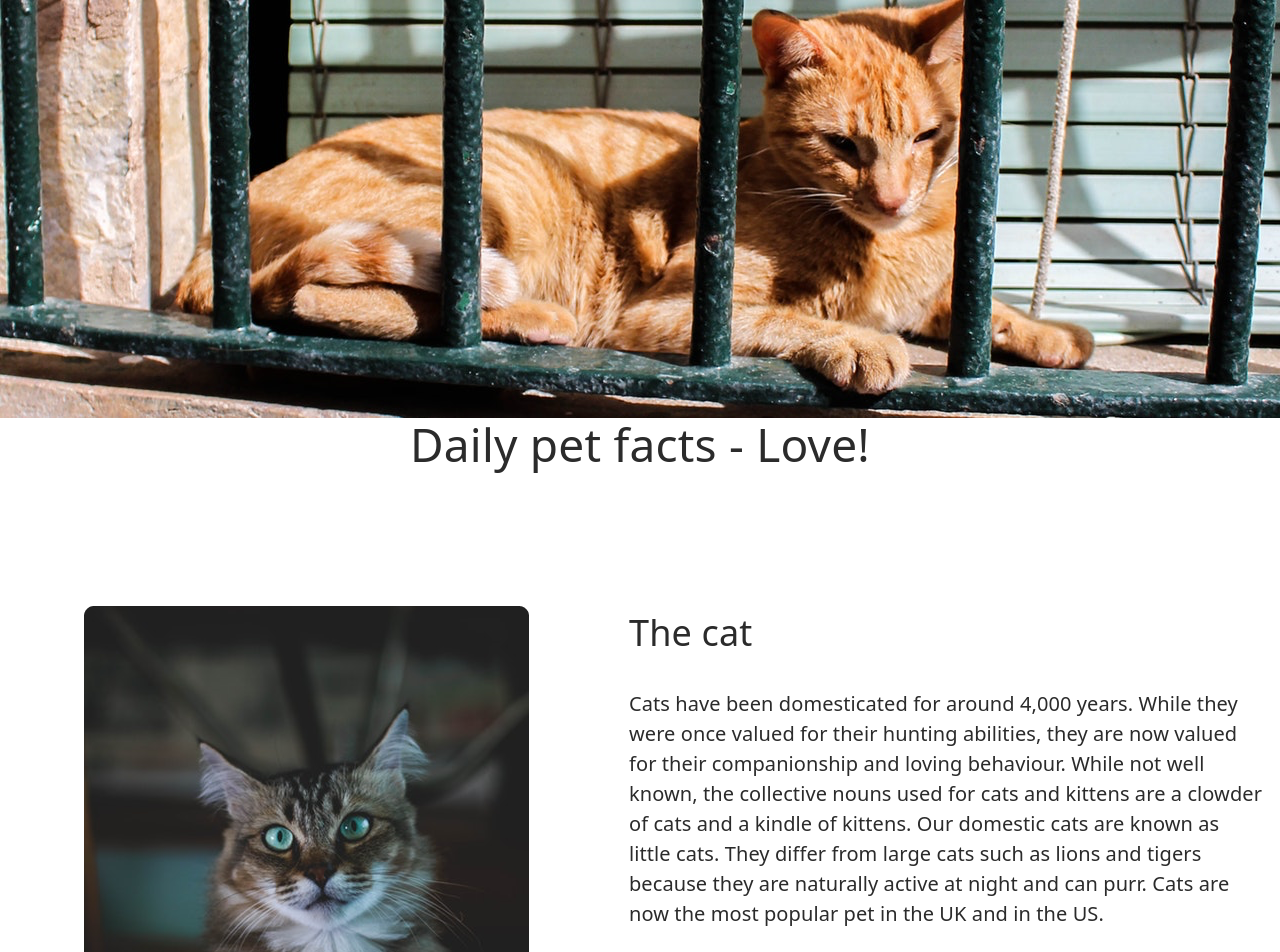
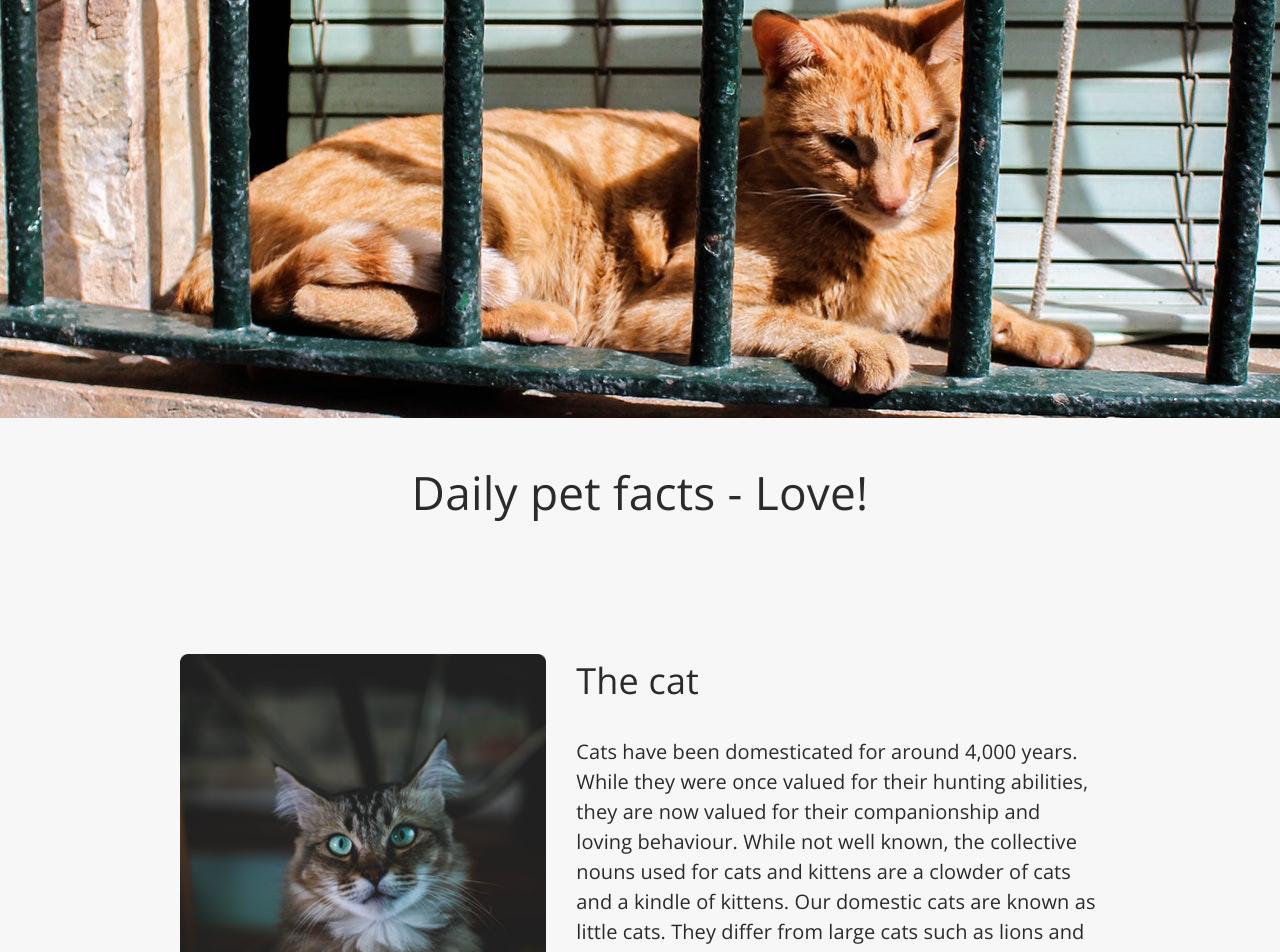
Before and after one commit to IvanaPusic/pet-facts, a React (Vite) app: page / in a window 1280 px wide. Shown: the top 952 px of the page. Built offline with nearby package versions, Linux system fonts and the light colour scheme.

Commit message:
add: create custom classes

```diff
--- a/src/index.css
+++ b/src/index.css
@@ -2,8 +2,15 @@
 @tailwind components;
 @tailwind utilities;
 
+body {
+  font-family: 'Open Sans', sans-serif;
+  overflow-x: hidden;
+}
 @layer components {
   .hero-section {
     @apply w-full h-[12.5rem] sm:h-[17.35rem] lg:h-[26.125rem]  bg-[url('./assets/hero-desktop.png')] bg-cover bg-center bg-no-repeat;
   }
+  .pet-facts-section {
+    @apply bg-primary pt-[3rem] pl-[0.94rem] pr-[1rem] lg:px-[10.31rem];
+  }
 }
```
